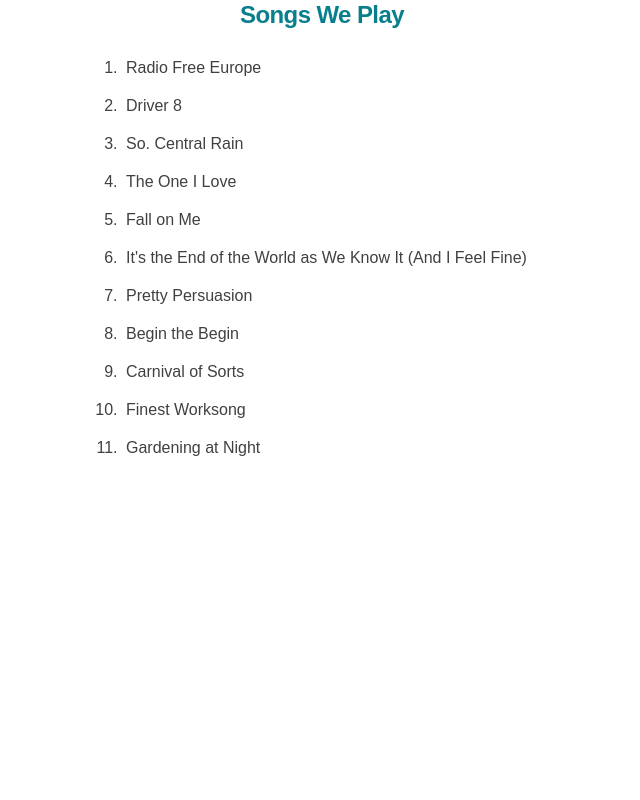
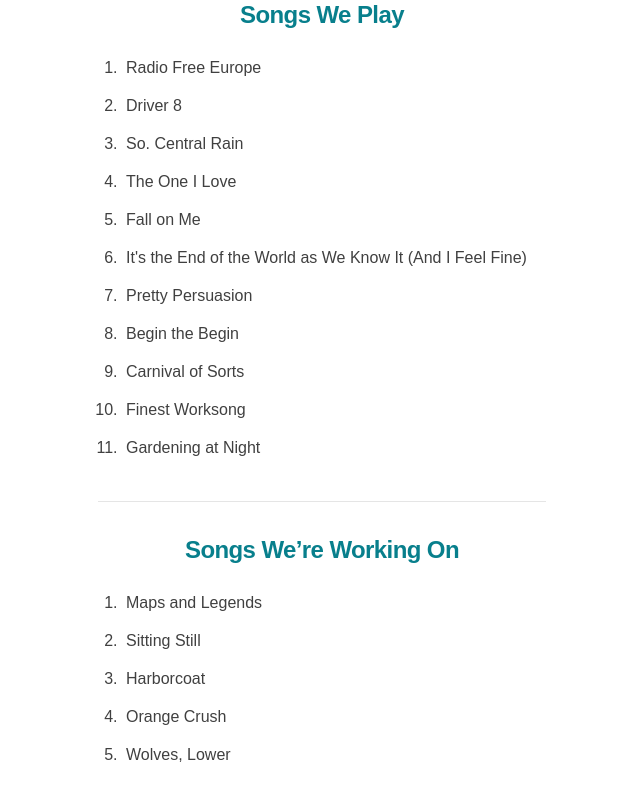
Before and after one commit to edtremsaga/vibey-pers-profile, a Next.js app: page /drvr8/songs in a window 1280 px wide. Shown: the part 366-1166 px from the top of the page, without its empty margins (318-958 px from the left). Before the commit the page ends 867 px from the top, so only its background shows below. Built offline with nearby package versions, Linux system fonts and the light colour scheme.

Commit message:
Add DRVR.8 songs in progress

```diff
--- a/src/app/drvr8/songs/page.tsx
+++ b/src/app/drvr8/songs/page.tsx
@@ -18,6 +18,14 @@ const songs = [
   "Carnival of Sorts",
   "Finest Worksong",
   "Gardening at Night",
+];
+
+const songsInProgress = [
+  "Maps and Legends",
+  "Sitting Still",
+  "Harborcoat",
+  "Orange Crush",
+  "Wolves, Lower",
 ];
 
 export default function Drvr8SongsPage() {
@@ -97,6 +105,19 @@ export default function Drvr8SongsPage() {
               </li>
             ))}
           </ol>
+
+          <section className="mt-10 border-t border-neutral-200 pt-8">
+            <h2 className="mb-6 text-center text-2xl font-semibold tracking-tight text-[#087f8c]">
+              Songs We’re Working On
+            </h2>
+            <ol className="list-decimal space-y-3 pl-6 text-base leading-relaxed text-neutral-700">
+              {songsInProgress.map((song) => (
+                <li key={song} className="pl-1">
+                  {song}
+                </li>
+              ))}
+            </ol>
+          </section>
         </section>
       </div>
     </main>
```
